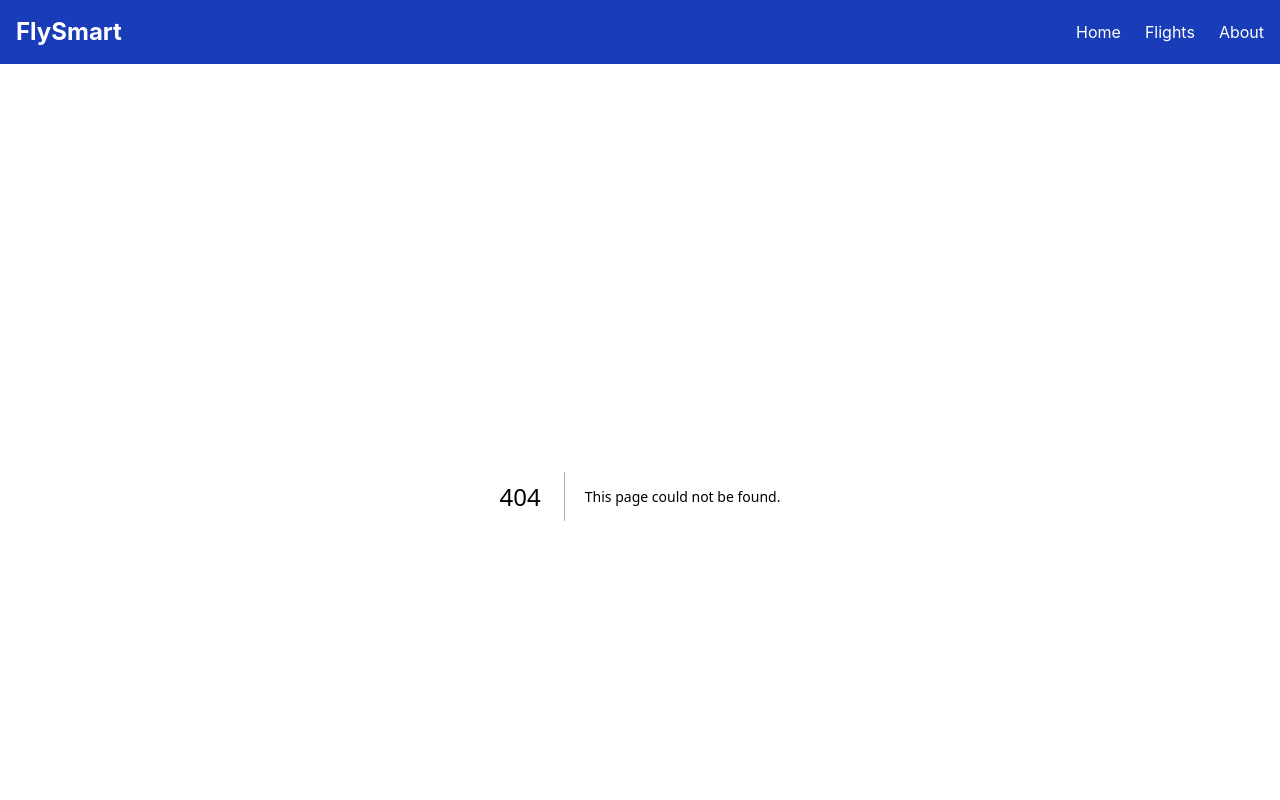
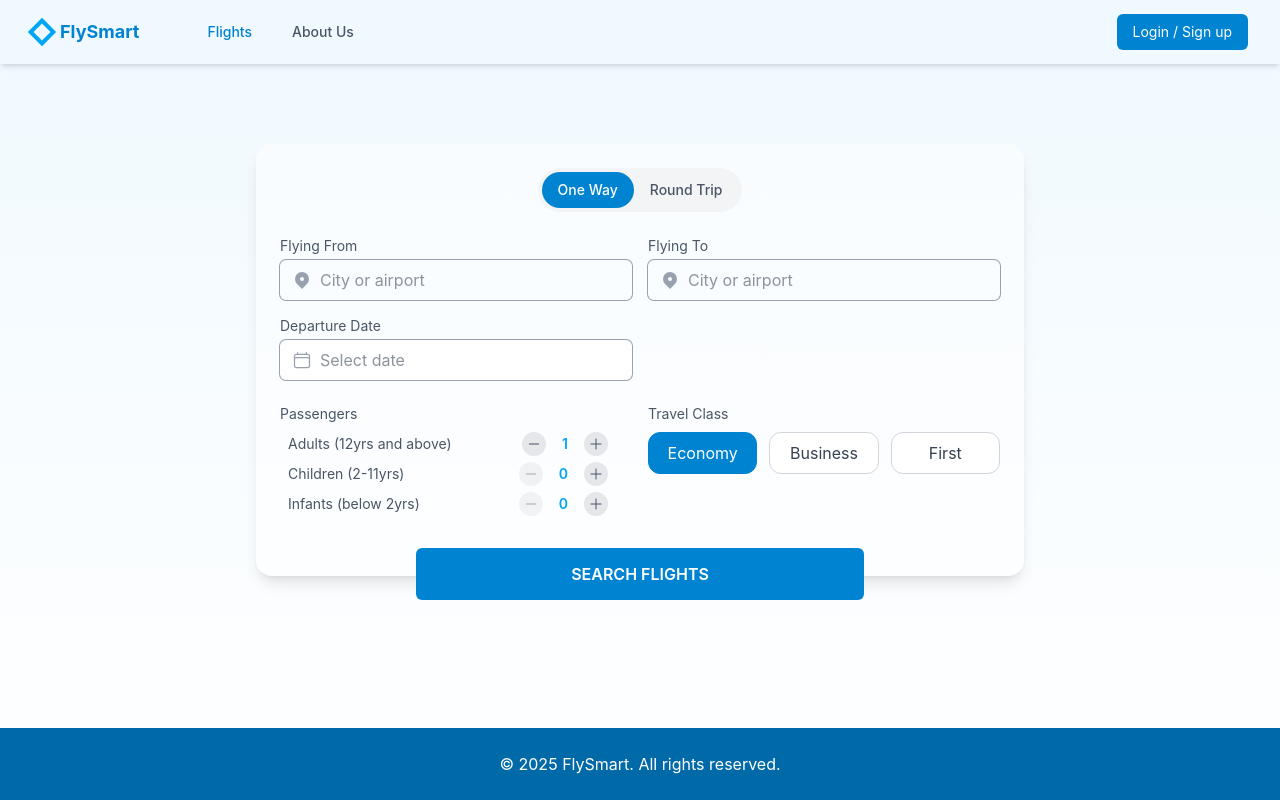
Before and after one commit to HtetOoNaing/flight-ticket-recommendation, a Next.js app: page /flights in a window 1280 px wide. Before the commit this address had no page. Shown: the top 800 px of the page. Built offline with nearby package versions, Linux system fonts and the light colour scheme.

Commit message:
feat: add fligts page and update layout css

```diff
--- /dev/null
+++ b/src/app/flights/layout.tsx
@@ -0,0 +1,18 @@
+import type { Metadata } from "next";
+
+export const metadata: Metadata = {
+  title: "FlyFinder",
+  description: "Generated by create next app",
+};
+
+export default function FlightLayout({
+  children,
+}: Readonly<{
+  children: React.ReactNode;
+}>) {
+  return (
+    <div>
+      {children}
+    </div>
+  );
+}
--- /dev/null
+++ b/src/app/flights/page.tsx
@@ -0,0 +1,71 @@
+"use client";
+
+import FlightForm from "@/components/flights/FlightForm";
+import FlightList from "@/components/flights/FlightList";
+import { useState } from "react";
+
+const mockFlights = [
+  {
+    id: "1",
+    // airlineLogo: "/airlines/thai.png",
+    airlineName: "MAI Myanmar",
+    departureTime: "08:30",
+    arrivalTime: "10:15",
+    from: "RGN",
+    to: "MDL",
+    duration: "1h 45m",
+    price: "120,000 MMK",
+  },
+  {
+    id: "2",
+    airlineName: "MNA",
+    departureTime: "12:00",
+    arrivalTime: "13:40",
+    from: "RGN",
+    to: "MDL",
+    duration: "1h 40m",
+    price: "110,000 MMK",
+  },
+  {
+    id: "3",
+    airlineName: "MAI Myanmar",
+    departureTime: "11:00",
+    arrivalTime: "12:40",
+    from: "RGN",
+    to: "MDL",
+    duration: "1h 40m",
+    price: "110,000 MMK",
+  },
+  {
+    id: "4",
+    airlineName: "Air Asia",
+    departureTime: "11:00",
+    arrivalTime: "12:40",
+    from: "RGN",
+    to: "MDL",
+    duration: "1h 40m",
+    price: "110,000 MMK",
+  },
+  {
+    id: "5",
+    airlineName: "Air Asia",
+    departureTime: "15:00",
+    arrivalTime: "16:40",
+    from: "RGN",
+    to: "MDL",
+    duration: "1h 40m",
+    price: "110,000 MMK",
+  },
+];
+
+export default function FlightPage() {
+  const [showFlightList, setShowFlightList] = useState(false);
+  return (
+    <main className="px-4 py-2">
+      <FlightForm setShowFlightList={setShowFlightList} />
+      <div className="p-6 max-w-4xl mx-auto mt-8">
+        {showFlightList && <FlightList flights={mockFlights} />}
+      </div>
+    </main>
+  );
+}
--- a/src/app/globals.css
+++ b/src/app/globals.css
@@ -1,7 +1,7 @@
 @import "tailwindcss";
 
 body {
-  @apply bg-gradient-to-b from-sky-100 to-white text-gray-800;
+  @apply bg-gradient-to-b from-sky-50 to-white text-gray-800;
   font-family: 'Inter', sans-serif;
 }
 
--- a/src/app/layout.tsx
+++ b/src/app/layout.tsx
@@ -1,46 +1,7 @@
-// import type { Metadata } from "next";
-// import { Geist, Geist_Mono } from "next/font/google";
-// import "./globals.css";
-// import Topbar from "@/components/layout/Topbar";
-// import { Toaster } from "sonner";
-
-// const geistSans = Geist({
-//   variable: "--font-geist-sans",
-//   subsets: ["latin"],
-// });
-
-// const geistMono = Geist_Mono({
-//   variable: "--font-geist-mono",
-//   subsets: ["latin"],
-// });
-
-// export const metadata: Metadata = {
-//   title: "FlyFinder",
-//   description: "Generated by create next app",
-// };
-
-// export default function RootLayout({
-//   children,
-// }: Readonly<{
-//   children: React.ReactNode;
-// }>) {
-//   return (
-//     <html lang="en">
-//       <body
-//         className={`${geistSans.variable} ${geistMono.variable} antialiased`}
-//       >
-//         <Topbar />
-//         {children}
-//         <Toaster richColors closeButton position="top-right" />
-//       </body>
-//     </html>
-//   );
-// }
-
 import './globals.css';
 import { ReactNode } from 'react';
 import { Metadata } from 'next';
-import Navigation from '@/components/navigation/Navigation';
+import Topbar from "@/components/layout/Topbar";
 
 export const metadata: Metadata = {
   title: 'FlySmart - Flight Recommendation System',
@@ -50,12 +11,12 @@ export const metadata: Metadata = {
 export default function RootLayout({ children }: { children: ReactNode }) {
   return (
     <html lang="en">
-      <body className="bg-gradient-to-b from-blue-50 to-white min-h-screen">
-        <Navigation />
-        <main className="container mx-auto px-4 py-8">
+      <body className="min-h-screen flex flex-col">
+        <Topbar />
+        <main className="container mx-auto px-4 py-8 flex-1">
           {children}
         </main>
-        <footer className="bg-blue-800 text-white py-6 mt-12">
+        <footer className="bg-sky-700 text-white py-6">
           <div className="container mx-auto px-4 text-center">
             <p>© {new Date().getFullYear()} FlySmart. All rights reserved.</p>
           </div>
--- a/src/components/flights/FlightCard.tsx
+++ b/src/components/flights/FlightCard.tsx
@@ -64,7 +64,7 @@ const FlightCard: FC<FlightCardProps> = ({
               className="object-contain"
             />
           ) : (
-            <div className="rounded-full bg-gray-300 w-10 h-10"></div>
+            <div className="rounded-full bg-sky-300 w-10 h-10"></div>
           )}
 
           <div className="text-sm font-medium">{airlineName}</div>
--- a/src/components/flights/FlightForm.tsx
+++ b/src/components/flights/FlightForm.tsx
@@ -75,7 +75,7 @@ export default function FlightForm({ setShowFlightList }: FlightFormProps) {
   };
 
   return (
-    <div className="bg-white rounded-2xl shadow-lg p-6 w-full max-w-3xl mx-auto mt-10">
+    <div className="bg-white/50 rounded-2xl shadow-lg p-6 w-full max-w-3xl mx-auto mt-10">
       <FlightTabs selected={tripType} onChange={setTripType} />
 
       <div className="grid grid-cols-1 md:grid-cols-2 gap-4 mt-6">
--- a/src/components/layout/Topbar.tsx
+++ b/src/components/layout/Topbar.tsx
@@ -10,10 +10,11 @@ import {
 import { AnimatePresence, motion } from "framer-motion";
 import Link from "next/link";
 import AuthModal from "../auth/AuthModal";
+import { usePathname } from "next/navigation";
 
 const navigation = [
-  { name: "Flights", href: "/", current: true },
-  { name: "About Us", href: "/about-us", current: false },
+  { name: "Flights", href: "/flights" },
+  { name: "About Us", href: "/about-us" },
 ];
 
 export type AuthUserType = {
@@ -28,10 +29,11 @@ function classNames(...classes: string[]) {
 export default function Topbar() {
   const [authUser, setAuthUser] = useState<AuthUserType | null>(null);
   const [isAuthOpen, setAuthOpen] = useState(false);
+  const pathname = usePathname();
 
   return (
     <>
-      <Disclosure as="nav" className="bg-white shadow-md sticky top-0 z-50">
+      <Disclosure as="nav" className="bg-sky-50 shadow-md sticky top-0 z-50">
         {({ open }) => (
           <>
             <motion.div
@@ -47,7 +49,7 @@ export default function Topbar() {
                     <div className="flex items-center gap-2">
                       <div className="w-5 h-5 border-4 border-sky-500 rotate-45"></div>
                       <span className="font-bold text-lg text-sky-600">
-                        FlyFinder
+                        FlySmart
                       </span>
                     </div>
                   </Link>
@@ -59,7 +61,7 @@ export default function Topbar() {
                           key={item.name}
                           href={item.href}
                           className={classNames(
-                            item.current
+                            pathname === item.href
                               ? "text-sky-600"
                               : "text-gray-600 hover:text-sky-600",
                             "px-3 py-2 rounded-md text-sm font-medium"
@@ -150,7 +152,7 @@ export default function Topbar() {
                         key={item.name}
                         href={item.href}
                         className={classNames(
-                          item.current
+                          pathname === item.href
                             ? "text-sky-600"
                             : "text-gray-700 hover:text-sky-600",
                           "block px-3 py-2 rounded-md text-base font-medium"
--- a/src/components/navigation/Navigation.tsx
+++ /dev/null
@@ -1,25 +0,0 @@
-import Link from 'next/link';
-
-export default function Navigation() {
-  return (
-    <nav className="bg-blue-800 text-white">
-      <div className="container mx-auto px-4 py-4 flex justify-between items-center">
-        <Link href="/" className="text-2xl font-bold">
-          FlySmart
-        </Link>
-
-        <div className="flex space-x-6">
-          <Link href="/" className="hover:text-blue-200 transition">
-            Home
-          </Link>
-          <Link href="/flights" className="hover:text-blue-200 transition">
-            Flights
-          </Link>
-          <Link href="/about" className="hover:text-blue-200 transition">
-            About
-          </Link>
-        </div>
-      </div>
-    </nav>
-  );
-}
```
